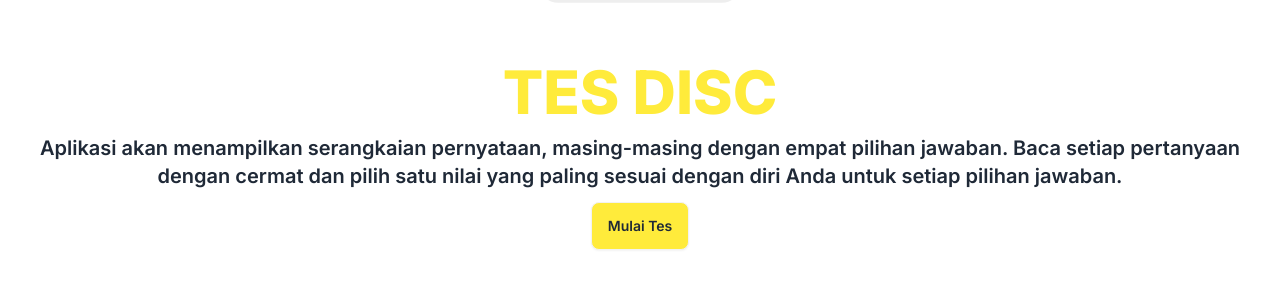
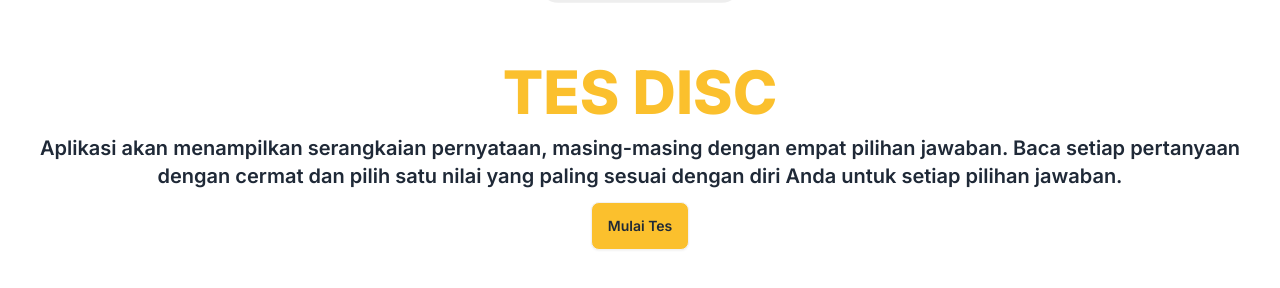
Before and after one commit to Syafar44/discpanglima, a Next.js app: page / in a window 1280 px wide. Shown: the part 162-450 px from the top of the page. Built offline with nearby package versions, Linux system fonts and the light colour scheme.

Commit message:
update bag color

```diff
--- a/app/page.js
+++ b/app/page.js
@@ -7,7 +7,7 @@ export default function Home() {
     <Navbar />
       <div className="flex justify-center w-full mt-40 lg:mt-16 xl:mt-32 2xl:mt-52 2xl:mb-64 2xl:px-96">
         <div className="px-5">
-          <h1 className="text-center text-6xl text-yellow-500 font-extrabold ">
+          <h1 className="text-center text-6xl text-yellow-700 font-extrabold ">
             TES DISC
           </h1>
           <p className="py-3 font-semibold text-center lg:text-xl">
@@ -18,7 +18,7 @@ export default function Home() {
           </p>
           <div className="flex justify-center mb-2 2xl:mb-7">
             <Link href="/Disc">
-              <button className="btn bg-yellow-500 dark:text-black">Mulai Tes</button>
+              <button className="btn bg-yellow-700 dark:text-black">Mulai Tes</button>
             </Link>
           </div>
         </div>
```
